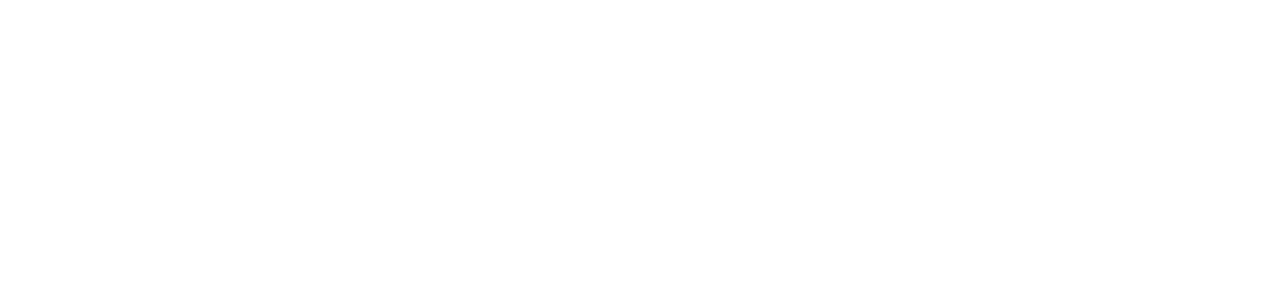
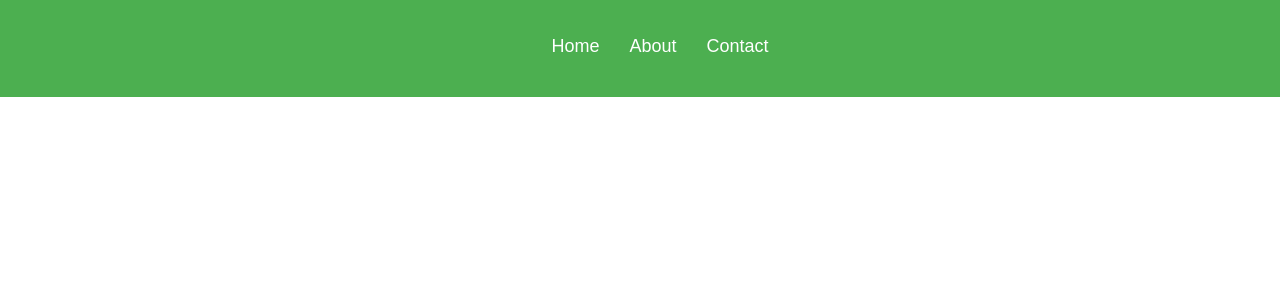
Before and after one commit to Abdulbasir456/AI_Project, a React (Create React App) app: page /contact in a window 1280 px wide. Before the commit this address had no page. Shown: the top 300 px of the page. Built offline with nearby package versions, Linux system fonts and the light colour scheme.

Commit message:
new page is added

```diff
--- a/src/App.js
+++ b/src/App.js
@@ -9,6 +9,7 @@
 import AI from './components/AI';
 import ChatBox  from './components/chatBox';
 import HomeThree from './components/homeThree';
+import Contact from './components/contact';
 
 
 function App() {
@@ -24,6 +25,7 @@
               <Route path="/ai" element={<AI />} />
               <Route path="/chat-box" element={<ChatBox />} />
               <Route path="/home-three" element={<HomeThree />} />
+              <Route path="/contact" element={<Contact />} />
 
             </Routes>
           </div>
--- /dev/null
+++ b/src/components/contact.js
@@ -0,0 +1,23 @@
+import React  from "react";
+import { Link } from 'react-router-dom';
+import './home.css';
+
+const Contact = () => {
+    return (
+        <div className="home-container">
+        <header className="home-header">
+          <nav className="navbar">
+
+                    <ul>
+                        <li><Link to="/">Home</Link></li>
+                        <li><Link to="/about">About</Link></li>
+                        <li><Link to="/contact">Contact</Link></li>
+                    </ul>
+                </nav>
+            </header>
+        </div>
+
+    );
+};
+
+export default Contact;
--- a/src/components/homePage.js
+++ b/src/components/homePage.js
@@ -99,6 +99,7 @@
             <li><Link to="/ai">AI</Link></li>
             <li><Link to="/chat-box">ChatBox</Link></li>
             <li><Link to="/home-three">ThreeHome</Link></li>
+            <li><Link to="/contact">Contact</Link></li>
             {/* Add more links as needed */}
           </ul>
         </nav>
```
Also changed, not shown: src/components/homeThree.js (+0 -135 lines).
